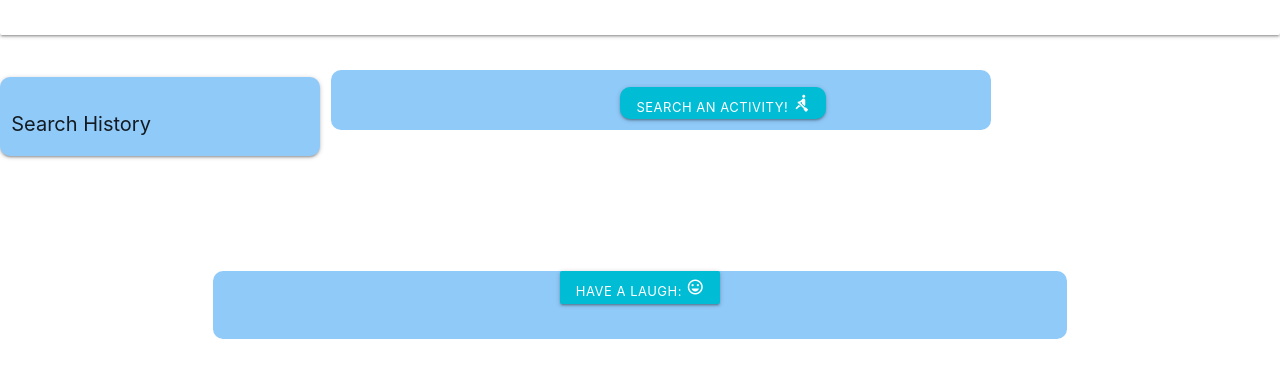
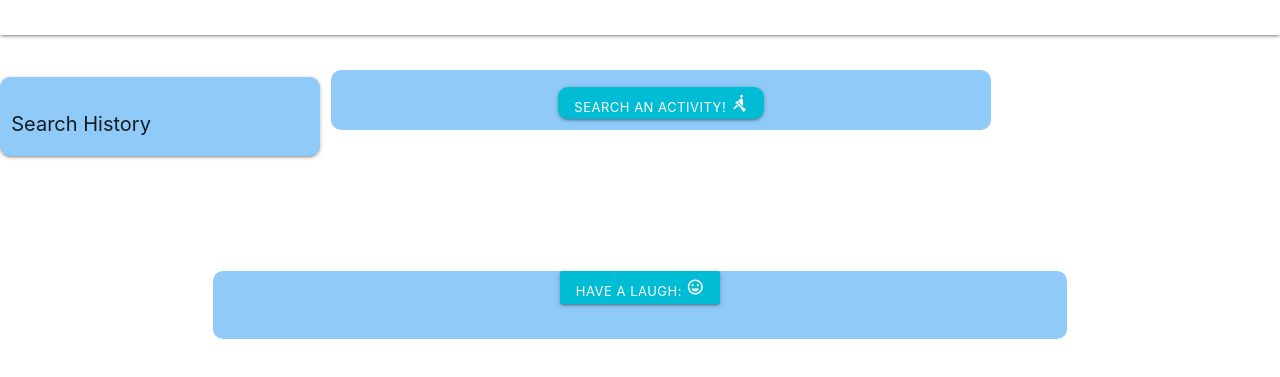
Before and after one commit to sarroyo551/Activity-Roulette, a plain HTML site: page index.html in a window 1280 px wide. Shown: the part 139-516 px from the top of the page. Drawn offline with nearby package versions, Linux system fonts and the light colour scheme.

Commit message:
fixed activity button

```diff
--- a/index.html
+++ b/index.html
@@ -34,7 +34,7 @@
             <div class="col s8">
                 <div class="search-results blue lighten-3 center-align">
                     <div id="randomSearchDiv"></div>
-                    <div class="search-button right-align">
+                    <div class="search-button center-align">
                     <button id="buttonOne" class="large cyan waves-effect waves-light btn-small">Search An Activity! <i class="material-icons">rowing</i></button>
                 </div>
 
--- a/style.css
+++ b/style.css
@@ -31,12 +31,6 @@
     font-size: 20px;
     padding: -20px;
     margin: 15px;
-}
-
-
-.search-button {
-    padding-right:25%;
-
 }
 
 .results-container {
```
